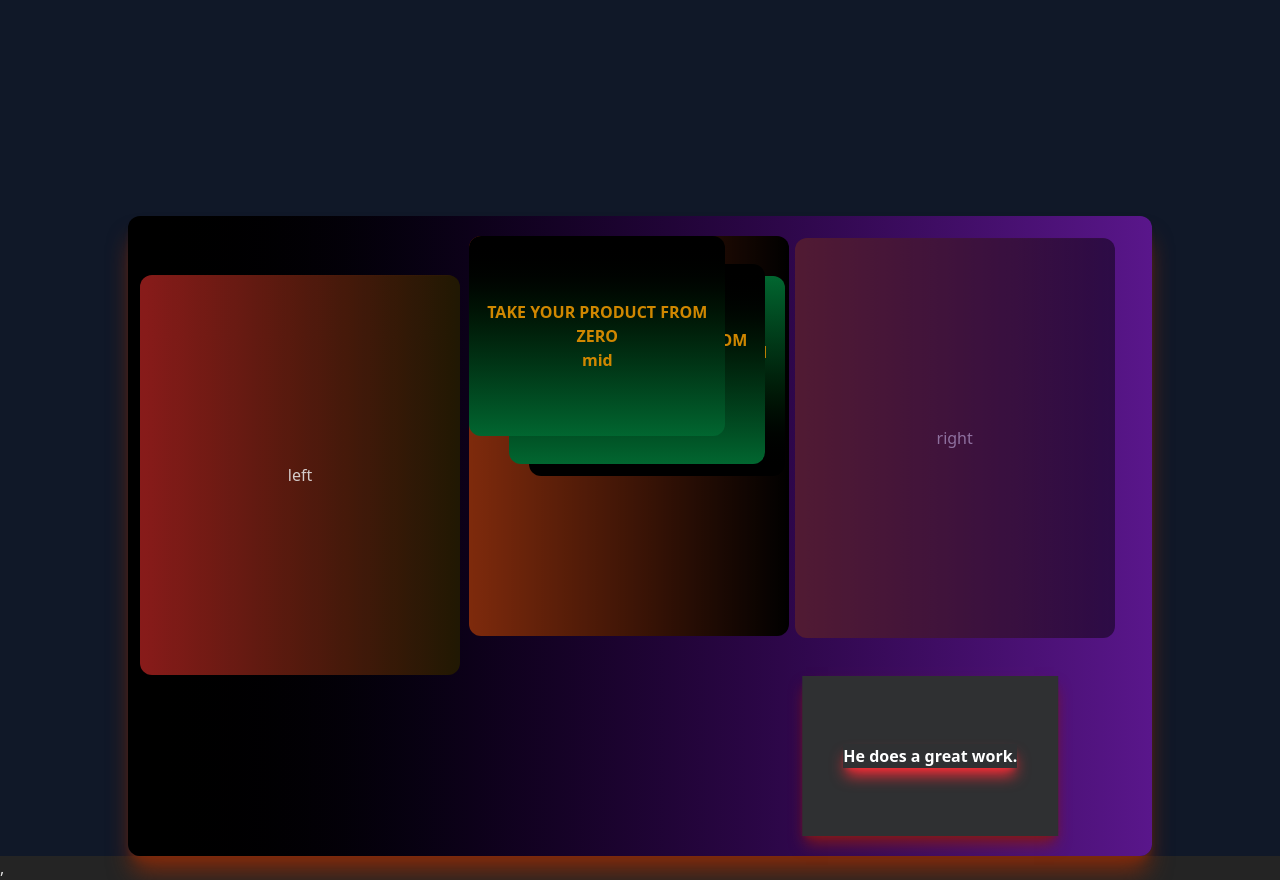
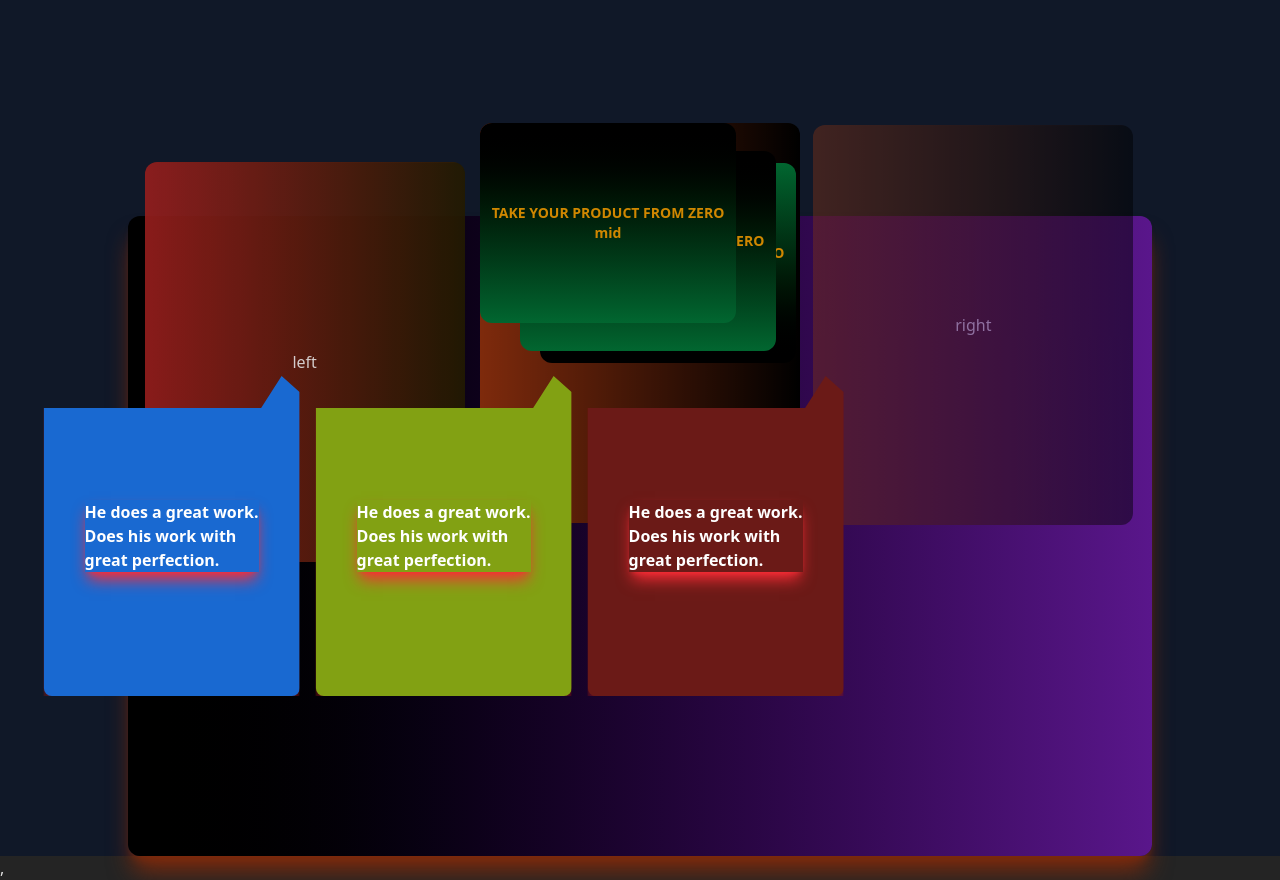
Before and after one commit to nj88329/animationLab, a React (Vite) app: page / in a window 1280 px wide. Shown: the part 3220-4100 px from the top of the page. Built offline with nearby package versions, Linux system fonts and the light colour scheme.

Commit message:
new changes made for the shoutout components and  made it resposive

```diff
--- a/src/components/Shoutout.tsx
+++ b/src/components/Shoutout.tsx
@@ -29,11 +29,11 @@ const childVariants = {
 const Shoutout = () => {
   return (
     <div className = 'bg-gray-900'>
-    <motion.div
+      <motion.div
        variants={parentVariants}
         initial="hidden"
         animate="animate"
-    className="outergrid ml-[10vw] w-[80vw] h-[80vh] rounded-xl shadow-xl shadow-orange-900 bg-gradient-to-l from-purple-900 to-black grid grid-cols-3 items-center">
+       className="outergrid ml-[10vw]  lg:w-[80vw] lg:h-[80vh] rounded-xl shadow-xl shadow-orange-900 bg-gradient-to-l from-purple-900 to-black grid grid-rows-3 md:grid-cols-3 place-items-center ">
 
       {/* Left grid */}
       <motion.div initial={{ opacity: 0 , y : 40 }}
@@ -46,7 +46,7 @@ const Shoutout = () => {
           ease: "easeInOut",
           repeat: Infinity
         }}
-       className="leftgrid h-[50vh] w-[25vw]  ml-3 rounded-xl flex items-center justify-center  bg-gradient-to-r bg-orange-900 to-black ">
+       className="leftgrid h-[20vh] w-[80%]   md:h-[50vh] md:w-[25vw]  md:ml-3 rounded-xl flex items-center justify-center  bg-gradient-to-r bg-orange-900 to-black ">
         left
       </motion.div>
 
@@ -55,15 +55,15 @@ const Shoutout = () => {
         variants={cardVariants}
         initial="hidden"
         whileInView="visible"
-        className="midgrid bg-gradient-to-r bg-orange-900 to-black h-[50vh] w-[25vw] rounded-xl relative flex  "
+        className="midgrid bg-gradient-to-r bg-orange-900 to-black h-[20vh]  w-[80%]  md:h-[50vh] md:w-[25vw] rounded-xl relative flex"
       >
         {/* Right card */}
         <motion.div
           variants={childVariants}
-          className="absolute card right bg-gradient-to-b from-green-800 to-black h-[25vh] w-[20vw] ml-15 mt-10 flex items-center justify-center rounded-xl"
+          className="absolute card right w-[14vh]  h-[70%] w-[30%] md:h-[25vh] md:w-[20vw]  bg-gradient-to-b from-green-800 to-black  ml-15 mt-10 flex items-center justify-center rounded-xl overflow-hidden"
           style={{ transform: "translateX(40px) rotate(10deg)" }}
         >
-          <h1 className="heading text-yellow-600 font-bold text-center">
+          <h1 className="heading text-yellow-600  text-sm  md:font-bold text-center">
             TAKE YOUR PRODUCT FROM ZERO<br />right
           </h1>
         </motion.div>
@@ -71,9 +71,9 @@ const Shoutout = () => {
         {/* Middle card */}
         <motion.div
           variants={childVariants}
-          className="absolute card mid bg-gradient-to-t from-green-800 to-black h-[25vh] w-[20vw] ml-10 mt-7 flex items-center justify-center rounded-xl"
+          className="absolute card mid w-[14vh] bg-gradient-to-t from-green-800 to-black h-[70%] w-[30%] md:h-[25vh] md:w-[20vw] ml-10 mt-7 flex items-center justify-center rounded-xl overflow-hidden"
         >
-          <h1 className="heading text-yellow-600 font-bold text-center">
+          <h1 className="heading text-yellow-600  text-sm  md:font-bold text-center">
             TAKE YOUR PRODUCT FROM ZERO<br />left
           </h1>
         </motion.div>
@@ -81,10 +81,10 @@ const Shoutout = () => {
         {/* Left card */}
         <motion.div
           variants={childVariants}
-          className="absolute card left bg-gradient-to-t from-green-800 to-black h-[25vh] w-[20vw] flex items-center justify-center rounded-xl"
+          className="absolute card left  h-[70%] w-[30%] md:h-[25vh] md:w-[20vw]  bg-gradient-to-t from-green-800 to-black h-[25vh] w-[20vw] flex items-center justify-center rounded-xl overflow-hidden"
           style={{ transform: "translateX(-40px) rotate(-10deg)" }}
         >
-          <h1 className="heading text-yellow-600 font-bold text-center">
+          <h1 className="heading text-yellow-600 text-sm md:font-bold text-center ">
             TAKE YOUR PRODUCT FROM ZERO<br />mid
           </h1>
         </motion.div>
@@ -101,25 +101,57 @@ const Shoutout = () => {
           ease: "easeInOut",
           repeat: Infinity
         }}
-  className="rightgrid h-[50vh] w-[25vw]  bg-gradient-to-r bg-orange-900 to-black  -ml-4 rounded-xl flex items-center justify-center">
+  className="rightgrid  h-[20vh]   w-[80%]  md:h-[50vh] md:w-[25vw] bg-gradient-to-r bg-orange-900 to-black  md:-ml-4 rounded-xl flex items-center justify-center">
         right
       </motion.div>
 
-      <motion.div  initial={{  x : 200 , backgroundColor :"#d1d5db" }}
-      animate = {{x:700 , backgroundColor : "#000000" }}
+   <div className = 'flex items-center justify-center gap-4 w-[80vw]'>
+      <motion.div  initial={{  x : 50 , backgroundColor :"#0d7558ff" }}
+        animate = {{x:150 , backgroundColor : "#1a68d6ff" }}
        transition={{
           duration: 2,
           ease: "easeInOut",
            repeatType: "reverse",
           repeat: Infinity
         }}
-       className = ' h-[20vh] w-[20vw] flex items-center justify-center shadow-lg shadow-red-900'>
+       className = ' h-[20vh] w-[20vw] lg:h-[40vh] flex items-center justify-center shadow-lg rounded-lg shadow-red-900 [clip-path:polygon(0_10%,85%_10%,93%_0%,100%_5%,100%_100%,0_100%)]'>
             <h2 className = 'font-bold text-white shadow-red-500 shadow-lg'>
-               He does a great work.
+                He does a great work.<br/>
+               Does his work with <br/>
+                great perfection.
             </h2>
       </motion.div>
-
-
+        <motion.div  initial={{  x : 50 , backgroundColor :"#065f46" }}
+        animate = {{x:150 , backgroundColor : "#85a40aff" }}
+       transition={{
+          duration: 2,
+          ease: "easeInOut",
+           repeatType: "reverse",
+          repeat: Infinity
+        }}
+       className = ' h-[20vh] w-[20vw]  lg:h-[40vh] flex items-center justify-center shadow-lg rounded-lg shadow-red-900  [clip-path:polygon(0_10%,85%_10%,93%_0%,100%_5%,100%_100%,0_100%)]'>
+            <h2 className = 'font-bold text-white shadow-red-500 shadow-lg'>
+                 He does a great work.<br/>
+               Does his work with <br/>
+                great perfection.
+            </h2>
+      </motion.div>
+       <motion.div  initial={{  x : 50, backgroundColor :"#0d695aff" }}
+        animate = {{x:150 , backgroundColor : "#6e0b0bff" }}
+       transition={{
+          duration: 2,
+          ease: "easeInOut",
+           repeatType: "reverse",
+          repeat: Infinity
+        }}
+       className = ' h-[20vh] w-[20vw]  lg:h-[40vh] flex items-center justify-center rounded-lg shadow-lg shadow-red-900  [clip-path:polygon(0_10%,85%_10%,93%_0%,100%_5%,100%_100%,0_100%)]'>
+            <h2 className = 'font-bold text-white shadow-red-500 shadow-lg'>
+                 He does a great work.<br/>
+               Does his work with <br/>
+                great perfection.
+            </h2>
+      </motion.div>
+  </div>
     </motion.div>
     </div>
   );
```
